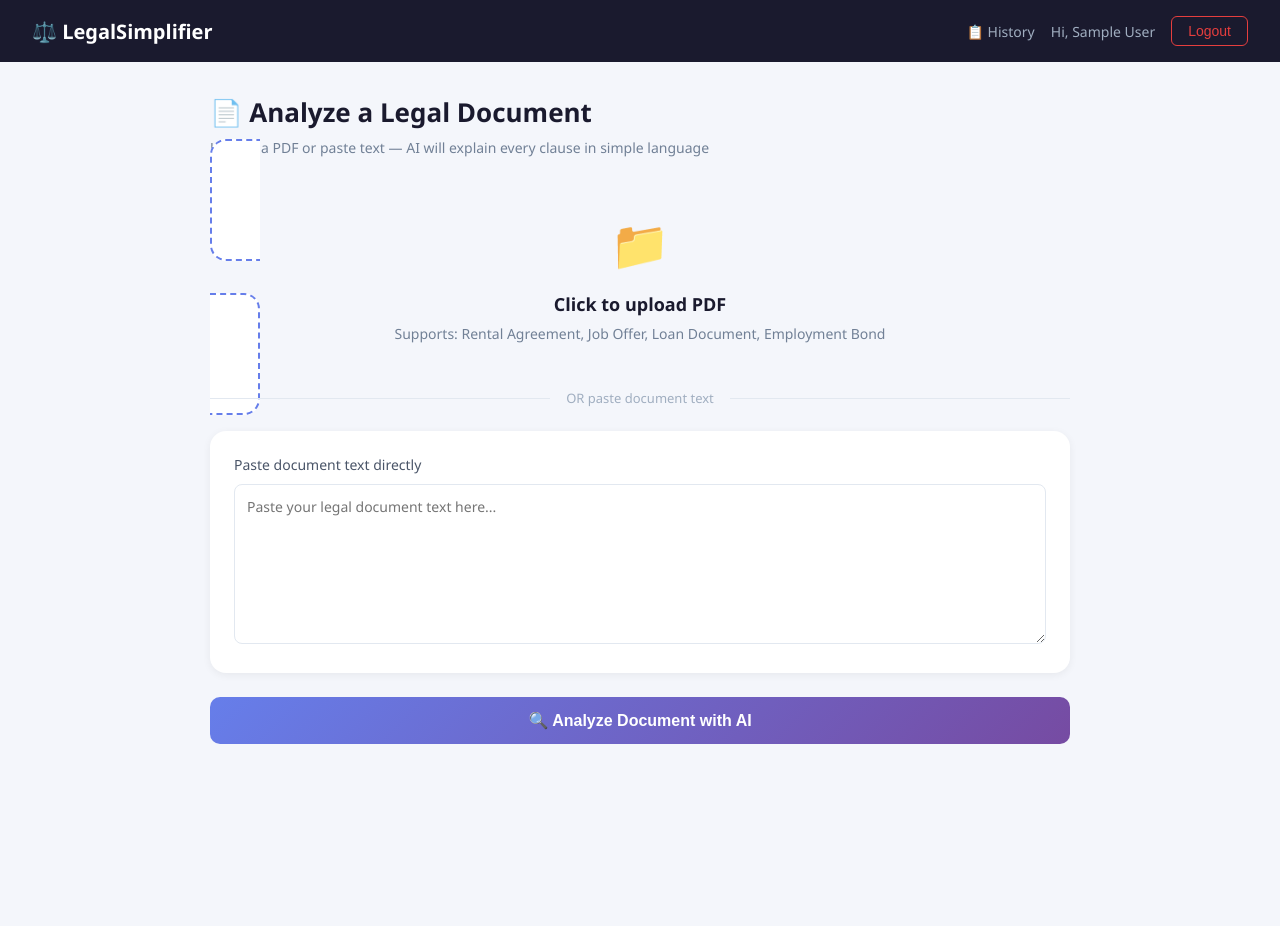
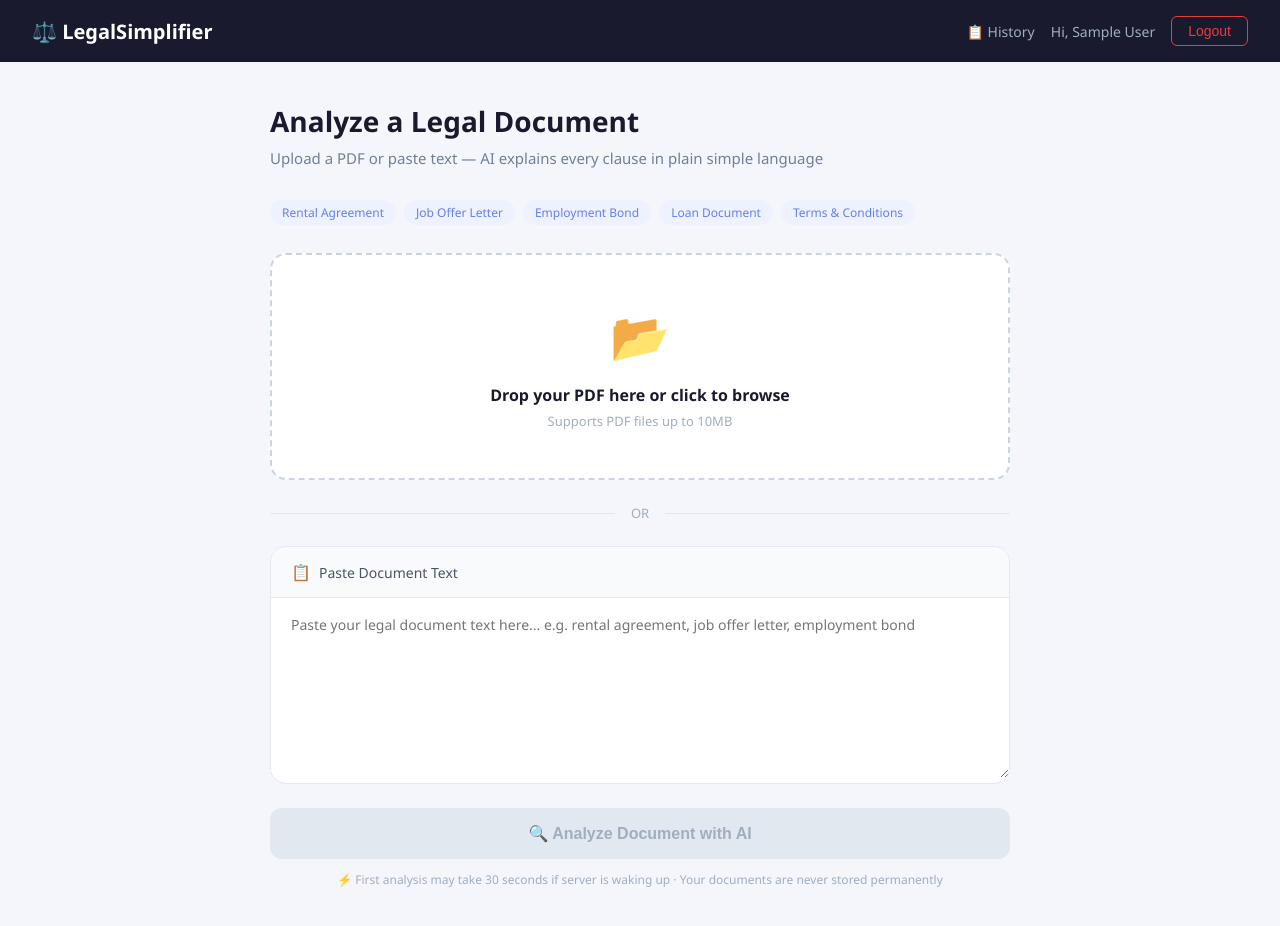
Before and after one commit to LakshmiVisalakshi25/Legal_Simplifier, a React (Create React App) app in the folder frontend/: page /upload in a window 1280 px wide. Before the commit the page ends 800 px from the top, so only its background shows below. Built offline with nearby package versions, Linux system fonts and the light colour scheme; sample sign-in values are in the browser's storage.

Commit message:
Modified UI

```diff
--- a/frontend/src/pages/Upload.js
+++ b/frontend/src/pages/Upload.js
@@ -3,10 +3,13 @@ import axios from 'axios';
 import toast from 'react-hot-toast';
 import { useNavigate } from 'react-router-dom';
 
+const API = 'https://legal-simplifier-backend.onrender.com';
+
 export default function Upload() {
   const [file, setFile] = useState(null);
   const [text, setText] = useState('');
   const [loading, setLoading] = useState(false);
+  const [dragOver, setDragOver] = useState(false);
   const navigate = useNavigate();
 
   const analyze = async () => {
@@ -18,17 +21,13 @@ export default function Upload() {
       if (file) {
         const form = new FormData();
         form.append('document', file);
-      res = await axios.post(
-        'https://legal-simplifier-backend.onrender.com/api/document/analyze',
-        form,
-        { headers: { Authorization: `Bearer ${token}`, 'Content-Type': 'multipart/form-data' } }
-      );
+        res = await axios.post(`${API}/api/document/analyze`, form, {
+          headers: { Authorization: `Bearer ${token}`, 'Content-Type': 'multipart/form-data' }
+        });
       } else {
-      res = await axios.post(
-        'https://legal-simplifier-backend.onrender.com/api/document/analyze',
-        { text },
-        { headers: { Authorization: `Bearer ${token}`, 'Content-Type': 'application/json' } }
-      );
+        res = await axios.post(`${API}/api/document/analyze`, { text }, {
+          headers: { Authorization: `Bearer ${token}`, 'Content-Type': 'application/json' }
+        });
       }
       toast.success('Analysis complete!');
       navigate(`/result/${res.data.document._id}`);
@@ -38,39 +37,155 @@ export default function Upload() {
     setLoading(false);
   };
 
+  const handleDrop = (e) => {
+    e.preventDefault();
+    setDragOver(false);
+    const dropped = e.dataTransfer.files[0];
+    if (dropped && dropped.type === 'application/pdf') {
+      setFile(dropped);
+      setText('');
+    } else {
+      toast.error('Only PDF files are supported');
+    }
+  };
+
   if (loading) return (
-    <div className="loading">
-      <div className="spinner"></div>
-      <p>AI is reading your document...<br />This takes 10–15 seconds</p>
+    <div style={{ minHeight: '80vh', display: 'flex', flexDirection: 'column', alignItems: 'center', justifyContent: 'center' }}>
+      <div style={{ width: '56px', height: '56px', border: '4px solid #e2e8f0', borderTopColor: '#667eea', borderRadius: '50%', animation: 'spin 0.8s linear infinite', marginBottom: '24px' }}></div>
+      <div style={{ fontSize: '18px', fontWeight: '600', color: '#1a1a2e', marginBottom: '8px' }}>AI is reading your document...</div>
+      <div style={{ fontSize: '14px', color: '#718096' }}>This takes about 10–15 seconds</div>
+      <style>{`@keyframes spin { to { transform: rotate(360deg); } }`}</style>
     </div>
   );
 
   return (
-    <div className="page">
-      <div className="page-title">📄 Analyze a Legal Document</div>
-      <div className="page-subtitle">Upload a PDF or paste text — AI will explain every clause in simple language</div>
+    <div style={{ maxWidth: '780px', margin: '0 auto', padding: '40px 20px' }}>
 
-      <label className={`upload-box ${file ? 'file-selected' : ''}`}>
-        <input type="file" accept=".pdf" onChange={e => { setFile(e.target.files[0]); setText(''); }} />
-        <div className="upload-icon">📁</div>
-        <h3>{file ? file.name : 'Click to upload PDF'}</h3>
-        <p>{file ? '✅ File ready to analyze' : 'Supports: Rental Agreement, Job Offer, Loan Document, Employment Bond'}</p>
+      {/* Header */}
+      <div style={{ marginBottom: '32px' }}>
+        <h1 style={{ fontSize: '28px', fontWeight: '700', color: '#1a1a2e', marginBottom: '8px' }}>
+          Analyze a Legal Document
+        </h1>
+        <p style={{ color: '#718096', fontSize: '15px' }}>
+          Upload a PDF or paste text — AI explains every clause in plain simple language
+        </p>
+      </div>
+
+      {/* Document type badges */}
+      <div style={{ display: 'flex', gap: '8px', flexWrap: 'wrap', marginBottom: '28px' }}>
+        {['Rental Agreement', 'Job Offer Letter', 'Employment Bond', 'Loan Document', 'Terms & Conditions'].map(type => (
+          <span key={type} style={{ background: '#eef2ff', color: '#667eea', fontSize: '12px', fontWeight: '500', padding: '4px 12px', borderRadius: '20px' }}>
+            {type}
+          </span>
+        ))}
+      </div>
+
+      {/* Upload Box */}
+      <label
+        onDragOver={(e) => { e.preventDefault(); setDragOver(true); }}
+        onDragLeave={() => setDragOver(false)}
+        onDrop={handleDrop}
+        style={{
+          display: 'block',
+          background: file ? '#f0fff4' : dragOver ? '#eef2ff' : '#fff',
+          border: `2px dashed ${file ? '#38a169' : dragOver ? '#667eea' : '#cbd5e0'}`,
+          borderRadius: '16px',
+          padding: '48px 32px',
+          textAlign: 'center',
+          cursor: 'pointer',
+          transition: 'all 0.2s',
+          marginBottom: '8px'
+        }}
+      >
+        <input type="file" accept=".pdf" style={{ display: 'none' }} onChange={e => { setFile(e.target.files[0]); setText(''); }} />
+        {file ? (
+          <>
+            <div style={{ fontSize: '48px', marginBottom: '12px' }}>✅</div>
+            <div style={{ fontSize: '16px', fontWeight: '600', color: '#38a169', marginBottom: '4px' }}>{file.name}</div>
+            <div style={{ fontSize: '13px', color: '#68d391' }}>File ready — click Analyze below</div>
+            <button
+              onClick={(e) => { e.preventDefault(); setFile(null); }}
+              style={{ marginTop: '12px', background: 'transparent', border: '1px solid #fc8181', color: '#e53e3e', padding: '4px 14px', borderRadius: '6px', fontSize: '12px', cursor: 'pointer' }}
+            >
+              Remove file
+            </button>
+          </>
+        ) : (
+          <>
+            <div style={{ fontSize: '48px', marginBottom: '16px' }}>📂</div>
+            <div style={{ fontSize: '16px', fontWeight: '600', color: '#1a1a2e', marginBottom: '6px' }}>
+              Drop your PDF here or click to browse
+            </div>
+            <div style={{ fontSize: '13px', color: '#a0aec0' }}>
+              Supports PDF files up to 10MB
+            </div>
+          </>
+        )}
       </label>
 
-      <div className="divider"><hr /><span>OR paste document text</span><hr /></div>
+      {/* Divider */}
+      <div style={{ display: 'flex', alignItems: 'center', gap: '16px', margin: '24px 0' }}>
+        <hr style={{ flex: 1, border: 'none', borderTop: '1px solid #e2e8f0' }} />
+        <span style={{ color: '#a0aec0', fontSize: '13px', fontWeight: '500' }}>OR</span>
+        <hr style={{ flex: 1, border: 'none', borderTop: '1px solid #e2e8f0' }} />
+      </div>
 
-      <div className="textarea-box">
-        <label>Paste document text directly</label>
+      {/* Paste Text Box */}
+      <div style={{ background: '#fff', borderRadius: '16px', border: '1px solid #e2e8f0', overflow: 'hidden', marginBottom: '24px' }}>
+        <div style={{ padding: '14px 20px', borderBottom: '1px solid #e2e8f0', background: '#f8fafc', display: 'flex', alignItems: 'center', gap: '8px' }}>
+          <span style={{ fontSize: '16px' }}>📋</span>
+          <span style={{ fontSize: '14px', fontWeight: '500', color: '#4a5568' }}>Paste Document Text</span>
+        </div>
         <textarea
-          placeholder="Paste your legal document text here..."
+          placeholder="Paste your legal document text here... e.g. rental agreement, job offer letter, employment bond"
           value={text}
           onChange={e => { setText(e.target.value); setFile(null); }}
+          style={{
+            width: '100%',
+            height: '180px',
+            padding: '16px 20px',
+            border: 'none',
+            outline: 'none',
+            resize: 'vertical',
+            fontSize: '14px',
+            color: '#2d3748',
+            fontFamily: 'inherit',
+            lineHeight: '1.6',
+            boxSizing: 'border-box'
+          }}
         />
+        {text && (
+          <div style={{ padding: '8px 20px', background: '#f8fafc', borderTop: '1px solid #e2e8f0', fontSize: '12px', color: '#718096' }}>
+            {text.length} characters · {text.split(' ').filter(w => w).length} words
+          </div>
+        )}
       </div>
 
-      <button className="btn-analyze" onClick={analyze}>
+      {/* Analyze Button */}
+      <button
+        onClick={analyze}
+        disabled={loading || (!file && !text.trim())}
+        style={{
+          width: '100%',
+          padding: '16px',
+          background: (!file && !text.trim()) ? '#e2e8f0' : 'linear-gradient(135deg, #667eea, #764ba2)',
+          color: (!file && !text.trim()) ? '#a0aec0' : '#fff',
+          border: 'none',
+          borderRadius: '12px',
+          fontSize: '16px',
+          fontWeight: '600',
+          cursor: (!file && !text.trim()) ? 'not-allowed' : 'pointer',
+          transition: 'all 0.2s'
+        }}
+      >
         🔍 Analyze Document with AI
       </button>
+
+      {/* Note */}
+      <p style={{ textAlign: 'center', color: '#a0aec0', fontSize: '12px', marginTop: '12px' }}>
+        ⚡ First analysis may take 30 seconds if server is waking up · Your documents are never stored permanently
+      </p>
+
     </div>
   );
 }
```
Lines whose indentation alone changed are shown as unchanged.
